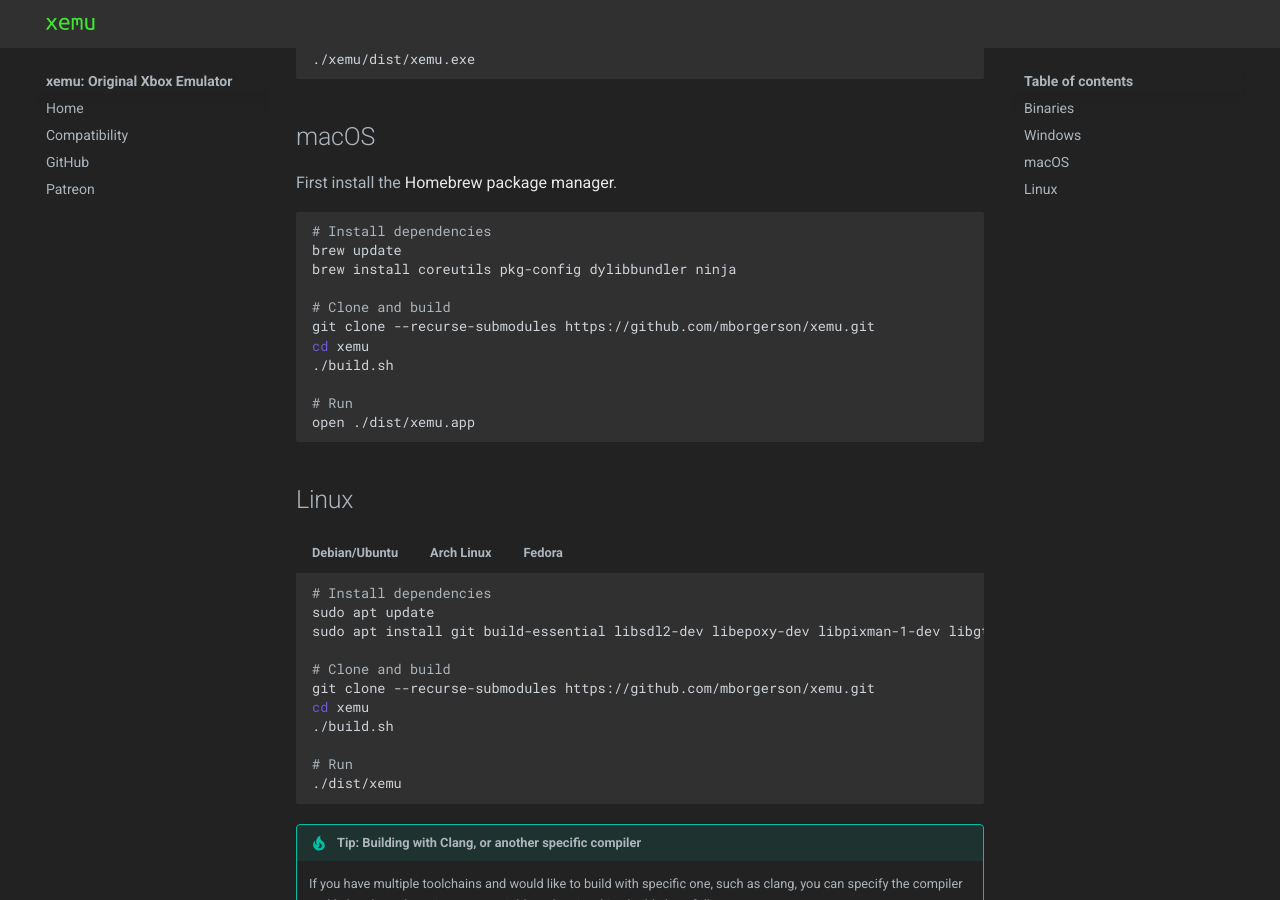
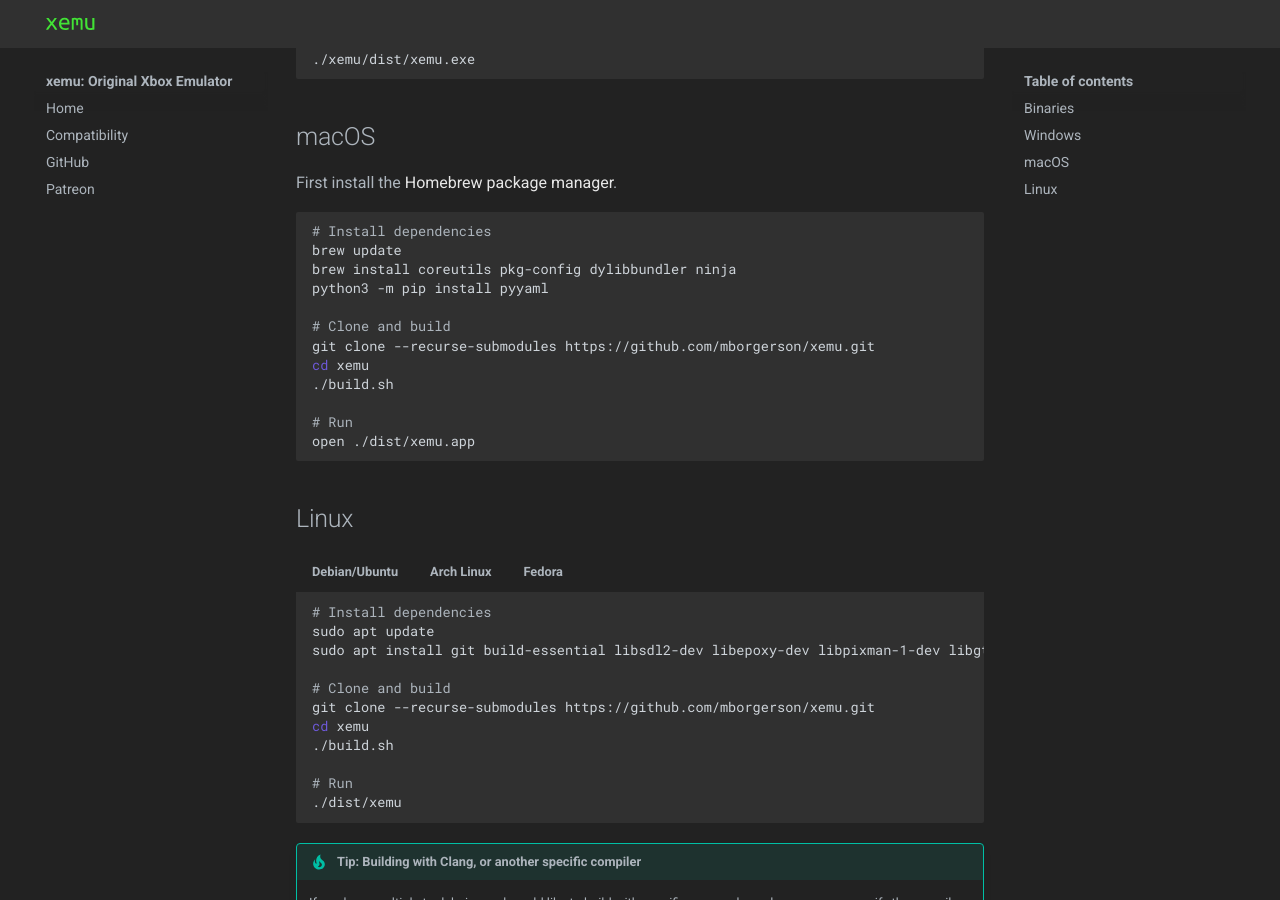
Before and after one commit to xemu-project/xemu-website, an MkDocs documentation site: the page built from docs/docs/building-from-source.md, in a window 1280 px wide and 900 px high, scrolled down 625 px. Built offline with MkDocs 1.6.1 and Material for MkDocs 9.7.7, drawn with Linux system fonts in a browser that asks for light colours.

Commit message:
Add installation of pyyaml for macOS
New build requirement for 0.6.3, mirrors https://github.com/mborgerson/xemu/commit/3be9ea2f92d3f63ecf19b5af457e918a551129ee

```diff
--- a/docs/docs/building-from-source.md
+++ b/docs/docs/building-from-source.md
@@ -27,6 +27,7 @@ First install the [Homebrew package manager](https://brew.sh/).
 # Install dependencies
 brew update
 brew install coreutils pkg-config dylibbundler ninja
+python3 -m pip install pyyaml
 
 # Clone and build
 git clone --recurse-submodules https://github.com/mborgerson/xemu.git
```
